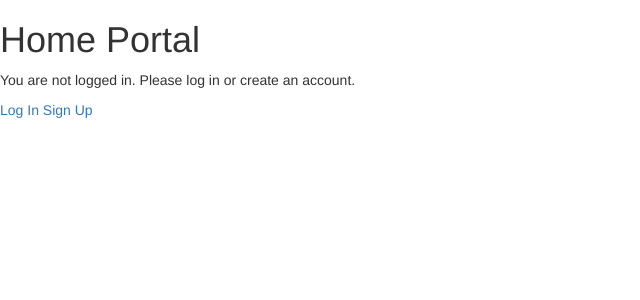
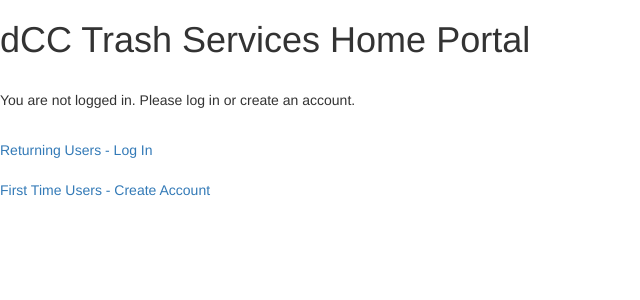
Before and after one commit to Mr-Nelson/TrashCollector, a Django app: page / in a window 1280 px wide. Shown: the top 300 px of the page, without its empty margins (0-640 px from the left). Run offline with Django 3.2, Linux system fonts and the light colour scheme; some libraries are stand-ins or nearby versions.

```diff
--- a/trash_collector/accounts/urls.py
+++ b/trash_collector/accounts/urls.py
@@ -5,4 +5,5 @@ app_name = "accounts"
 urlpatterns = [
     path('register/', views.RegisterView.as_view(), name='register'),
     path('', views.index, name='index')
+
 ]
--- a/trash_collector/customers/models.py
+++ b/trash_collector/customers/models.py
@@ -12,5 +12,5 @@ class Customer(models.Model):
     start_suspension = models.DateField(null=True)
     end_suspension = models.DateField(null=True)
     balance = models.IntegerField(default=0)
-    address = models.CharField(max_length=100, null=True)
+    address = models.CharField(max_length=101, null=True)
     zip_code = models.CharField(max_length=5, null=True)
--- a/trash_collector/employees/templates/employees/register.html
+++ b/trash_collector/employees/templates/employees/register.html
@@ -6,7 +6,7 @@
 
 {% block content %}
   <h2>Enter Your Details Here</h2>
-  <form action="{% url 'employees:register' %}" method="post">
+  <form action="{% url 'employees:registration' %}" method="post">
     {% csrf_token %}
     Name:<input type="text" name="name" id="name"><br>
     Route:<input type="text" name="route" id="route"><br>
--- a/trash_collector/employees/urls.py
+++ b/trash_collector/employees/urls.py
@@ -7,7 +7,7 @@ from . import views
 app_name = "employees"
 urlpatterns = [
     path('', views.index, name="index"),
-    path('register/', views.registration, name="register"),
+    path('register/', views.registration, name="registration"),
     path('filter/', views.daily_filter, name="daily"),
     path('lookup/', views.lookup, name="lookup"),
     path('confirm/', views.confirm_pickup, name="confirm"),
--- a/trash_collector/templates/base.html
+++ b/trash_collector/templates/base.html
@@ -18,6 +18,7 @@
     </div>
     <ul class="nav navbar-nav">
       <li class="active"><a href="#">Home</a></li>
+      <li><a href="{% url 'customers:registration' %}">Account Details</a></li>
       <li><a href="#">Change Pickup Day</a></li>
       <li><a href="#">Request One Time Pickup</a></li>
       <li><a href="#">Suspend Service</a></li>
@@ -33,7 +34,7 @@
     </div>
     <ul class="nav navbar-nav">
       <li class="active"><a href="#">Home</a></li>
-      <li><a href="{% url 'employees:register' %}">Register Employee</a></li>
+      <li><a href="{% url 'employees:registration' %}">Register Employee</a></li>
       <li><a href="{% url 'employees:daily' %}">Daily Route</a></li>
       <li><a href="{% url 'employees:lookup' %}">Lookup Specific Date</a></li>
     </ul>
--- a/trash_collector/templates/home.html
+++ b/trash_collector/templates/home.html
@@ -2,16 +2,18 @@
 
 {% block title %} Home Portal {% endblock %}
 
-{% block header %} Home Portal {% endblock %}
+{% block header %} dCC Trash Services Home Portal {% endblock %}
 
 {% block content %}
 {% if user.is_authenticated %}
   Hello {{ user.username }}. You don't have a group assigned. Please contact administrator or attempt to register again.
-  <p><a href="{% url 'logout' %}">Log Out</a></p>
+
+<br><p class="center"><a href="{% url 'logout' %}">Log Out</a></p>
 {% else %}
-  <p>You are not logged in. Please log in or create an account.</p>
-  <a href="{% url 'login' %}">Log In</a>
-  <a href="{% url 'accounts:register' %}">Sign Up</a>
+  <br><p>You are not logged in. Please log in or create an account.</p><br>
+  <a href="{% url 'login' %}">Returning Users - Log In</a>
+<br><br>
+  <a href="{% url 'accounts:register' %}">First Time Users - Create Account</a>
 {% endif %}
 {% endblock %}
 
--- a/trash_collector/trash_collector/urls.py
+++ b/trash_collector/trash_collector/urls.py
@@ -1,3 +1,4 @@
+
 """trash_collector URL Configuration
 
 The `urlpatterns` list routes URLs to views. For more information please see:
@@ -16,6 +17,7 @@ Including another URLconf
 from django.contrib import admin
 from django.urls import path, include
 from . import views
+from django.views.generic import RedirectView
 
 urlpatterns = [
     path('admin/', admin.site.urls),
```
Also changed, not shown: trash_collector/customers/migrations/0002_auto_20210701_1418.py, trash_collector/customers/migrations/0007_auto_20210701_2005.py (added).
